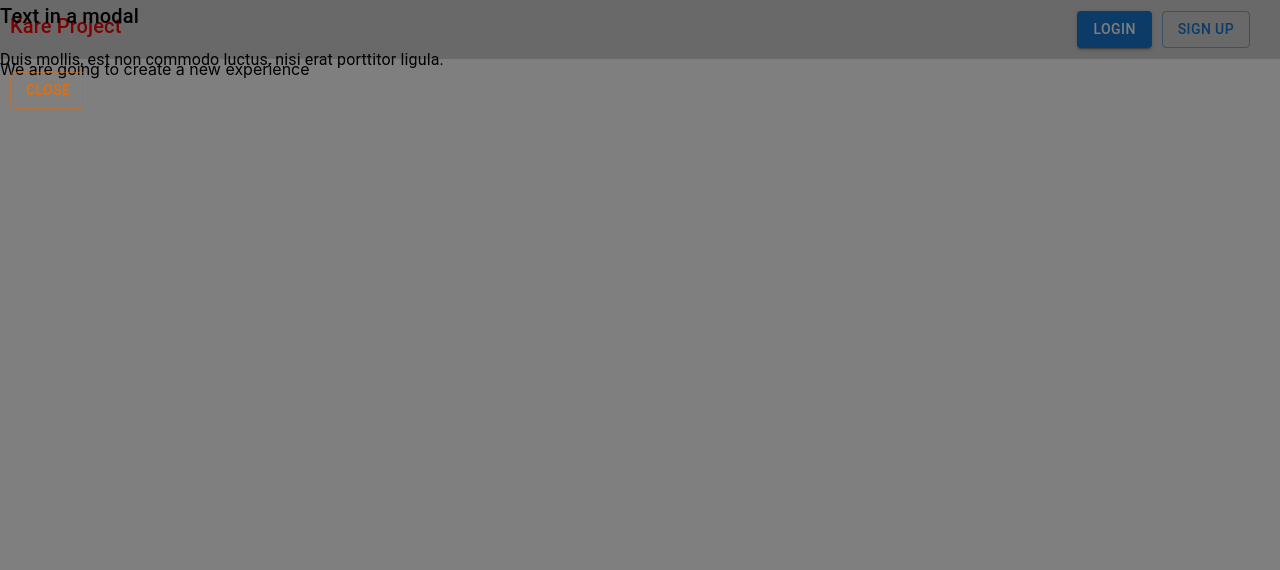
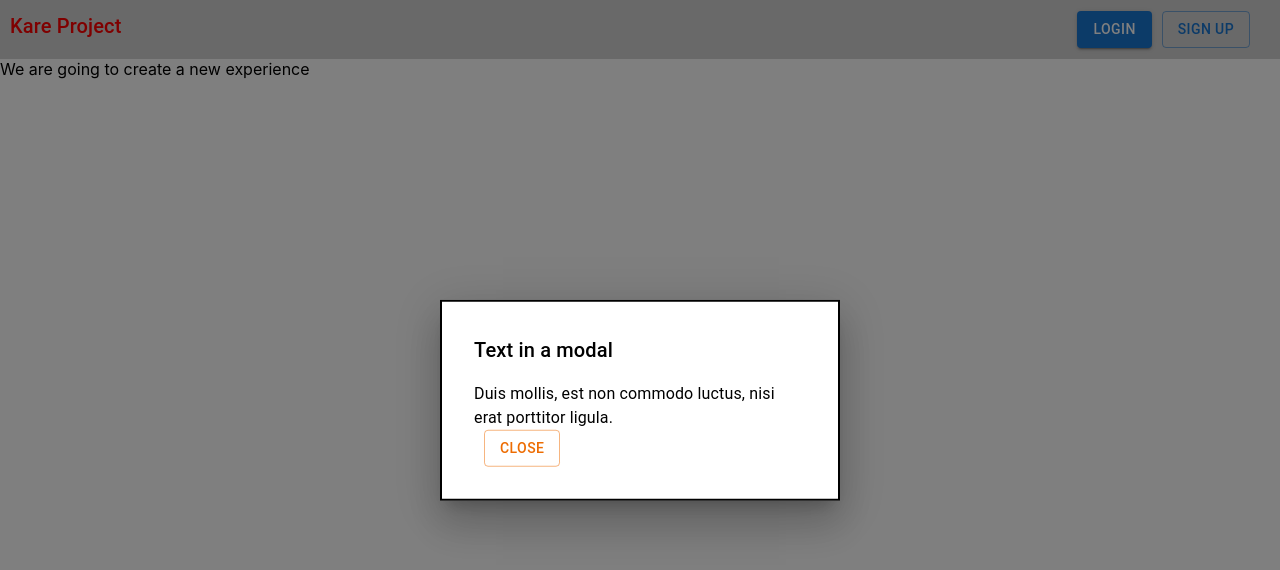
Before and after one commit to ViniciusDeAndrade/kare-front, a Next.js app: page / in a window 1280 px wide. Both pictures are taken after a click on the button "LOGIN". Shown: the top 570 px of the page. Built offline with nearby package versions, Linux system fonts and the light colour scheme.

Commit message:
setting modal

```diff
--- a/package.json
+++ b/package.json
@@ -12,8 +12,10 @@
     "@emotion/styled": "^11.3.0",
     "@material-ui/core": "^5.0.0-beta.5",
     "@material-ui/styled-engine-sc": "^5.0.0-beta.5",
-    "next": "12.0.2",
+    "bootstrap": "^5.1.3",
+    "next": "^12.0.2",
     "react": "17.0.2",
+    "react-bootstrap": "^2.0.2",
     "react-dom": "17.0.2",
     "styled-components": "^5.3.3"
   },
--- a/src/components/button/index.tsx
+++ b/src/components/button/index.tsx
@@ -1,4 +1,4 @@
-import { Button } from "@material-ui/core";
+import { Button } from '@material-ui/core';
 import { ButtonProps } from '../interfaces/ButtonProps';
 import { StyledButton } from './styles';
 
@@ -8,7 +8,6 @@ function Botao (props: ButtonProps) {
         <StyledButton>
             <Button
             variant={props.o?.variant}
-
             color={props.o?.color}
             onClick={event => props.o?.onClick("quero")}
             >
--- a/src/components/header/index.tsx
+++ b/src/components/header/index.tsx
@@ -10,7 +10,7 @@ export default function Header () {
     const [modalLogin, showModalLogin] = useState(false);
     const [modalSignIn, showModalSignIn] = useState(false);
     return (
-        <>
+
         <Section>
             <Typography variant="h6" gutterBottom component="div">
                 {/* <img src={kare} alt="Kare"/> */}
@@ -34,11 +34,15 @@ export default function Header () {
                     })
                 }/>
             </ButtonAlign>
+            {
+                modalLogin && (<Popup show={modalLogin} hide={showModalLogin}/>)
+            }
+
+            {
+                modalSignIn && (<Popup show={modalSignIn} hide={showModalSignIn}/>)
+            }
+
         </Section>
-            <Popup show={modalLogin} hide={showModalLogin}/>
 
-            <Popup show={modalSignIn} hide={showModalSignIn}/>
-
-        </>
         );
     }
--- a/src/components/modal/index.tsx
+++ b/src/components/modal/index.tsx
@@ -1,4 +1,4 @@
-import { Modal, Typography } from '@material-ui/core';
+import { Typography, Modal, Box } from '@material-ui/core';
 
 import { BoxStyled } from './styles';
 import Botao from '../button';
@@ -8,18 +8,28 @@ interface Render {
     hide: Function
 }
 
+const style = {
+    position: 'absolute',
+    top: '50%',
+    left: '50%',
+    transform: 'translate(-50%, -50%)',
+    width: 400,
+    bgcolor: 'background.paper',
+    border: '2px solid #000',
+    boxShadow: 24,
+    p: 4,
+  };
+
 
 export default function Popup(props: Render): JSX.Element {
-    console.log('renderiza', props.show);
     return (
-        <>
             <Modal
                 open={props.show}
                 onClose={() => props.hide}
                 aria-labelledby="modal-modal-title"
                 aria-describedby="modal-modal-description"
             >
-                <BoxStyled>
+                <Box sx={style}>
                     <Typography id="modal-modal-title" variant="h6" component="h2">
                         Text in a modal
                     </Typography>
@@ -36,9 +46,8 @@ export default function Popup(props: Render): JSX.Element {
                             })
                         }
                     />
-                </BoxStyled>
+                </Box>
 
             </Modal>
-        </>
     );
 }
--- a/src/components/modal/styles.ts
+++ b/src/components/modal/styles.ts
@@ -1,14 +1,14 @@
-import { Box } from "@material-ui/system";
+import { Box } from "@material-ui/core";
 import styled from "styled-components";
 
 export const BoxStyled = styled(Box)`
-    position: absolute,
-    top: 50%,
-    left: 50%,
-    transform: translate(-50%, -50%),
+    position: 'absolute',
+    top: '50%',
+    left: '50%',
+    transform: 'translate(-50%, -50%)',
     width: 400,
-    bgcolor: background.paper,
-    border: 2px solid #000,
+    bgcolor: 'background.paper',
+    border: '2px solid #000',
     boxShadow: 24,
     p: 4,
 `;
```
Also changed, not shown: 1 other file (tests, documents, lock files or other folders). Lines whose indentation alone changed are shown as unchanged.
